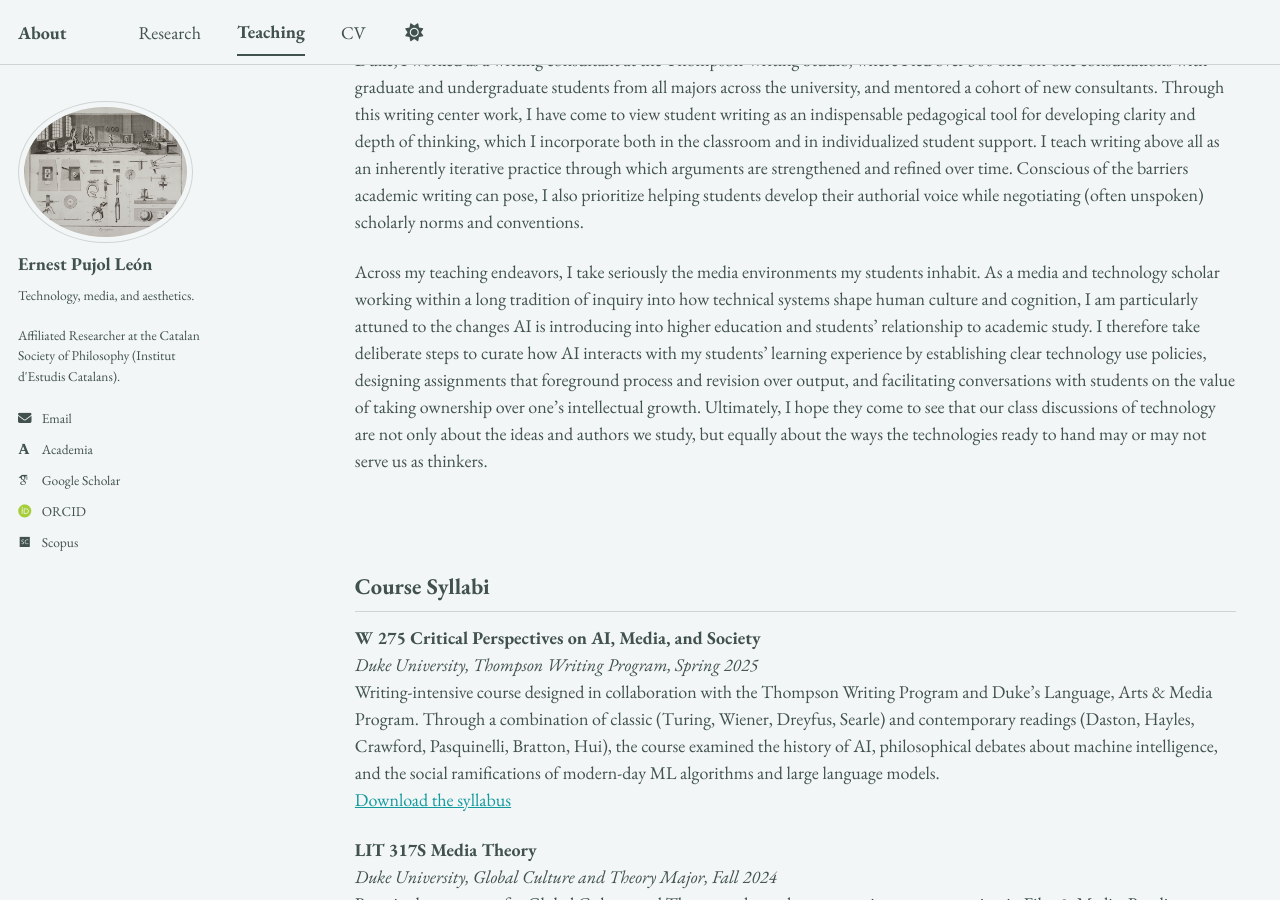
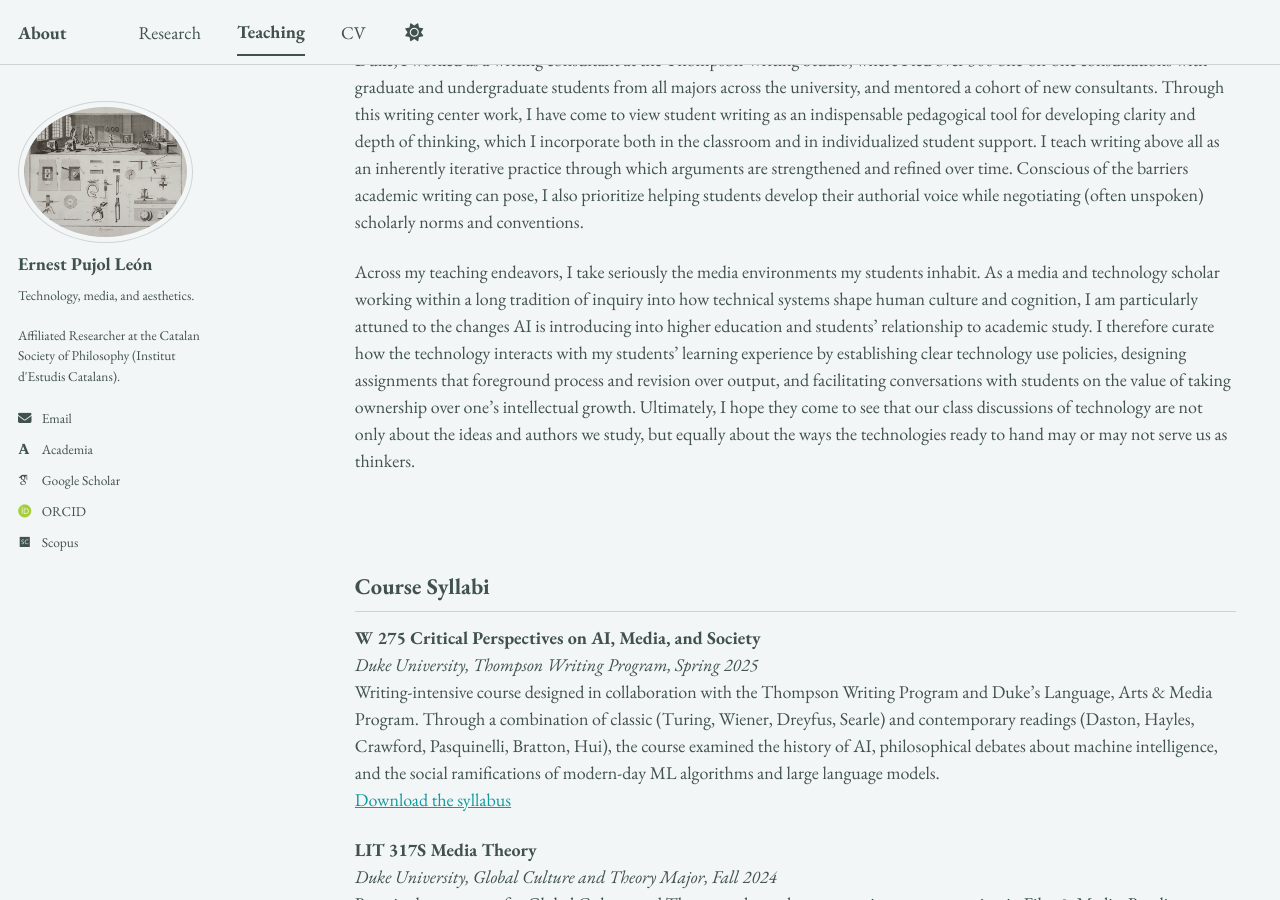
Before and after one commit to epujol90/epujol90.github.io, a Jekyll site: the page built from _pages/teaching.md, in a window 1280 px wide and 900 px high, scrolled down 521 px. Built offline with Jekyll 4.4.1, drawn with Linux system fonts in a browser that asks for light colours; some web fonts are replaced; a script bundle is joined from its source files by our own code; library files that are not in the unit come from our copies.

Commit message:
Update teaching.md

```diff
--- a/_pages/teaching.md
+++ b/_pages/teaching.md
@@ -11,7 +11,7 @@ My teaching experience includes both classroom instruction and writing center pr
 
 Beyond traditional coursework, my teaching is deeply indebted to my writing center experience. During my last two years at Duke, I worked as a writing consultant at the Thompson Writing Studio, where I led over 300 one-on-one consultations with graduate and undergraduate students from all majors across the university, and mentored a cohort of new consultants. Through this writing center work, I have come to view student writing as an indispensable pedagogical tool for developing clarity and depth of thinking, which I incorporate both in the classroom and in individualized student support. I teach writing above all as an inherently iterative practice through which arguments are strengthened and refined over time. Conscious of the barriers academic writing can pose, I also prioritize helping students develop their authorial voice while negotiating (often unspoken) scholarly norms and conventions.
 
-Across my teaching endeavors, I take seriously the media environments my students inhabit. As a media and technology scholar working within a long tradition of inquiry into how technical systems shape human culture and cognition, I am particularly attuned to the changes AI is introducing into higher education and students’ relationship to academic study. I therefore take deliberate steps to curate how AI interacts with my students’ learning experience by establishing clear technology use policies, designing assignments that foreground process and revision over output, and facilitating conversations with students on the value of taking ownership over one’s intellectual growth. Ultimately, I hope they come to see that our class discussions of technology are not only about the ideas and authors we study, but equally about the ways the technologies ready to hand may or may not serve us as thinkers.
+Across my teaching endeavors, I take seriously the media environments my students inhabit. As a media and technology scholar working within a long tradition of inquiry into how technical systems shape human culture and cognition, I am particularly attuned to the changes AI is introducing into higher education and students’ relationship to academic study. I therefore curate how the technology interacts with my students’ learning experience by establishing clear technology use policies, designing assignments that foreground process and revision over output, and facilitating conversations with students on the value of taking ownership over one’s intellectual growth. Ultimately, I hope they come to see that our class discussions of technology are not only about the ideas and authors we study, but equally about the ways the technologies ready to hand may or may not serve us as thinkers.
 <br>
 <br>
 <br>
```
